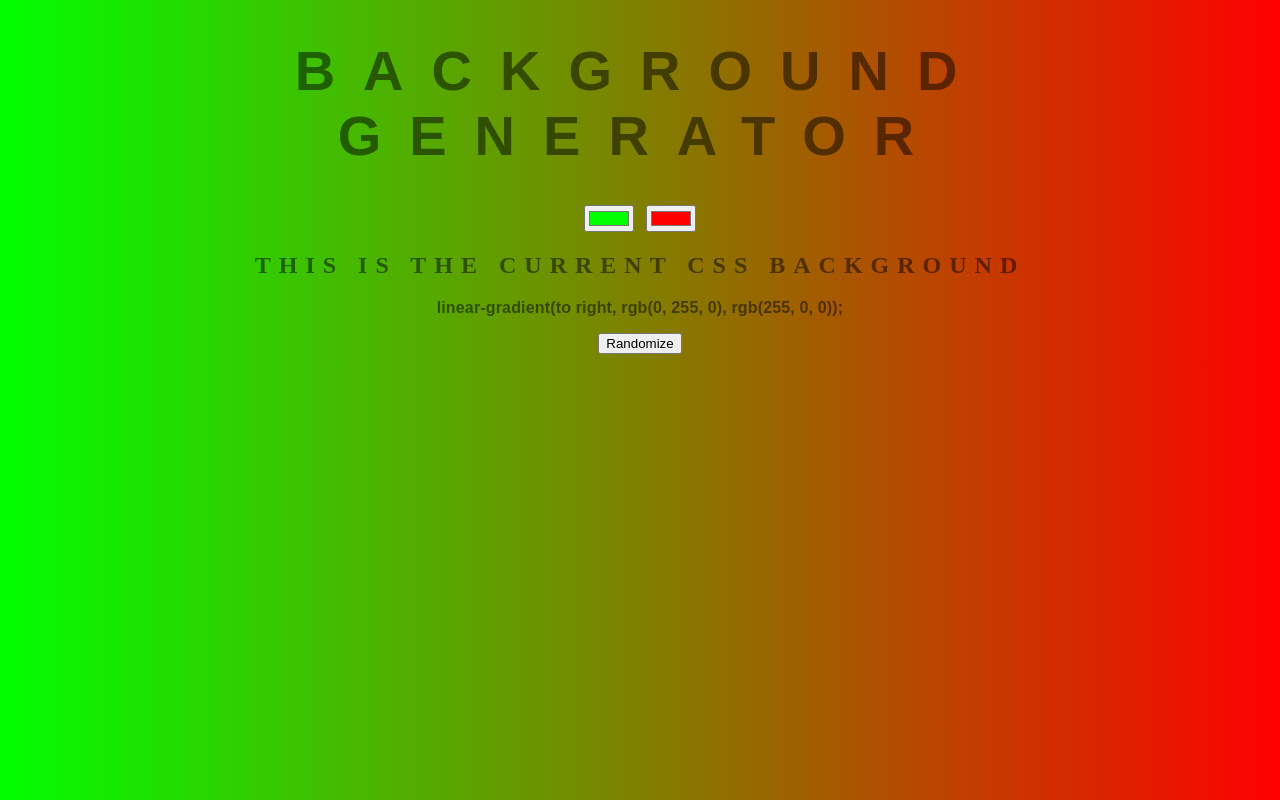
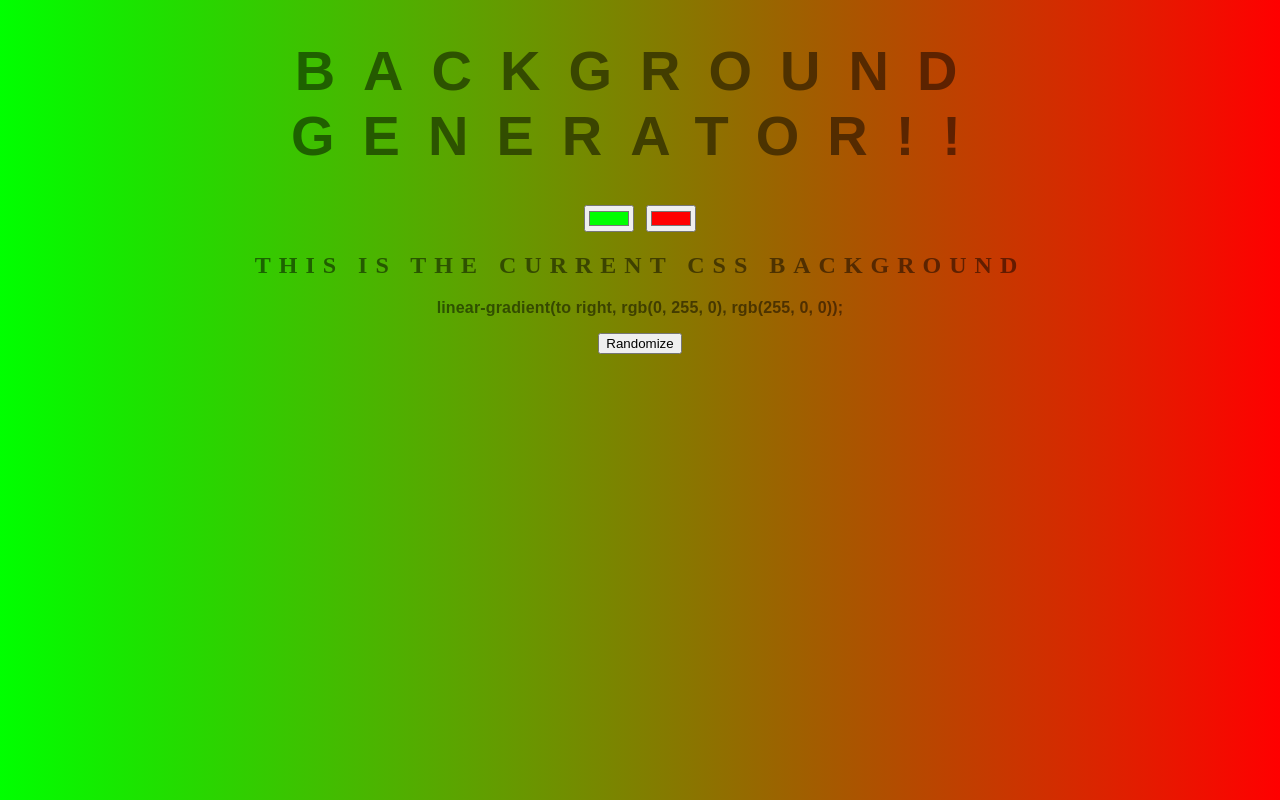
Before and after one commit to vivekchao/background-generator, a plain HTML site: page index.html in a window 1280 px wide. Drawn offline with Linux system fonts and the light colour scheme.

Commit message:
add exclamation

```diff
--- a/index.html
+++ b/index.html
@@ -5,7 +5,7 @@
 	<link rel="stylesheet" type="text/css" href="style.css">
 </head>
 <body id="gradient">
-	<h1>Background GENERATOR</h1>
+	<h1>Background GENERATOR!!</h1>
 	<!-- <input oninput="setGradient()" class="color1" type="color" name="color1" value="#00ff00"> -->
 	<input class="color1" type="color" name="color1" value="#00ff00">
 	<input class="color2" type="color" name="color2" value="#ff0000">
```
